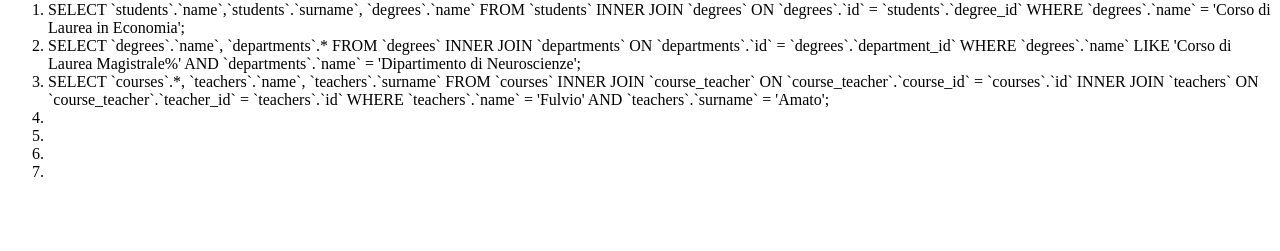
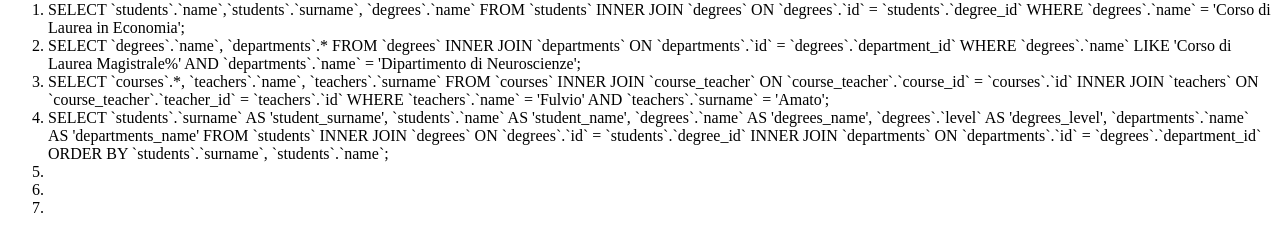
Before and after one commit to Pirisinu/db-university, a plain HTML site: page index.html in a window 1280 px wide. Shown: the part 455-706 px from the top of the page. Drawn offline with Linux system fonts and the light colour scheme.

Commit message:
[ADD]EX N.4

```diff
--- a/index.html
+++ b/index.html
@@ -32,7 +32,7 @@
     <li>SELECT `students`.`name`,`students`.`surname`, `degrees`.`name` FROM `students` INNER JOIN `degrees` ON `degrees`.`id` = `students`.`degree_id` WHERE `degrees`.`name` = 'Corso di Laurea in Economia';</li>
     <li>SELECT `degrees`.`name`, `departments`.* FROM `degrees` INNER JOIN `departments` ON `departments`.`id` = `degrees`.`department_id` WHERE `degrees`.`name` LIKE 'Corso di Laurea Magistrale%' AND `departments`.`name` = 'Dipartimento di Neuroscienze'; </li>
     <li>SELECT `courses`.*, `teachers`.`name`, `teachers`.`surname` FROM `courses` INNER JOIN `course_teacher` ON `course_teacher`.`course_id` = `courses`.`id` INNER JOIN `teachers` ON `course_teacher`.`teacher_id` = `teachers`.`id` WHERE `teachers`.`name` = 'Fulvio' AND `teachers`.`surname` = 'Amato'; </li>
-    <li></li>
+    <li>SELECT `students`.`surname` AS 'student_surname', `students`.`name` AS 'student_name', `degrees`.`name` AS 'degrees_name', `degrees`.`level` AS 'degrees_level', `departments`.`name` AS 'departments_name' FROM `students` INNER JOIN `degrees` ON `degrees`.`id` = `students`.`degree_id` INNER JOIN `departments` ON `departments`.`id` = `degrees`.`department_id` ORDER BY `students`.`surname`, `students`.`name`; </li>
     <li></li>
     <li></li>
     <li></li>
```
